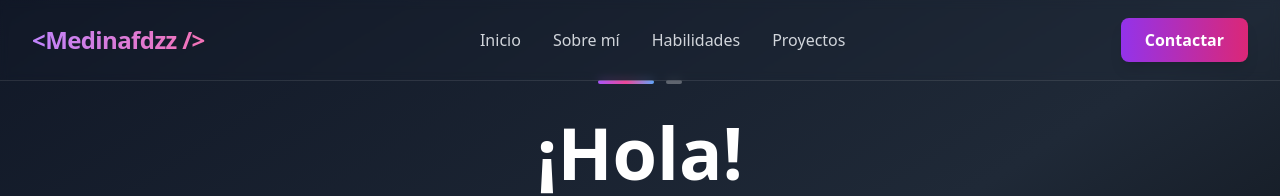
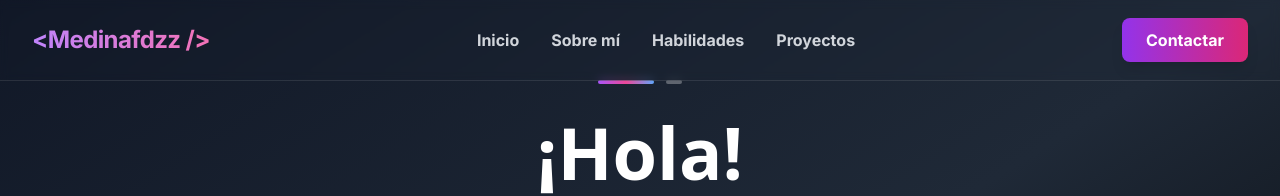
Before and after one commit to medinafdzz/Portfolio, a React (Vite) app: page / in a window 1280 px wide. Shown: the top 196 px of the page. Built offline with nearby package versions, Linux system fonts and the light colour scheme.

Commit message:
cambio de fuente navItems del header

```diff
--- a/index.html
+++ b/index.html
@@ -6,7 +6,8 @@
     <meta name="viewport" content="width=device-width, initial-scale=1.0" />
     <link rel="preconnect" href="https://fonts.googleapis.com">
     <link rel="preconnect" href="https://fonts.gstatic.com" crossorigin>
-    <link href="https://fonts.googleapis.com/css2?family=Poppins:wght@400;500;600;700&display=swap" rel="stylesheet">
+  <link href="https://fonts.googleapis.com/css2?family=Inter:wght@400;500;600;700&display=swap" rel="stylesheet">
+  <link href="https://fonts.googleapis.com/css2?family=Poppins:wght@400;500;600;700&display=swap" rel="stylesheet">
     <title>Medinafdzz</title>
   </head>
   <body>
--- a/src/components/Header.jsx
+++ b/src/components/Header.jsx
@@ -40,7 +40,7 @@ function Header() {
           : 'backdrop-blur-sm border-white/10'
       }`}
     >
-      <nav className="container mx-auto px-4 sm:px-6 lg:px-8 max-w-7xl font-poppins">
+  <nav className="container mx-auto px-4 sm:px-6 lg:px-8 max-w-7xl font-inter">
         <div className="flex justify-between items-center h-20">
           {/* Logo con el nombre*/}
           <a href="#inicio" className="text-2xl font-bold bg-clip-text text-transparent bg-gradient-to-r from-purple-400 to-pink-400 hover:scale-110 transition-transform tracking-tight">
@@ -53,7 +53,7 @@ function Header() {
               <li key={item.name}>
                 <a
                   href={item.href}
-                  className="text-gray-300 hover:text-white transition-colors duration-300 relative group font-medium"
+                  className="text-gray-300 hover:text-white transition-colors duration-300 relative group font-bold"
                 >
                   {item.name}
                   <span className="absolute -bottom-1 left-0 w-0 h-0.5 bg-gradient-to-r from-purple-500 to-pink-500 group-hover:w-full transition-all duration-300"></span>
@@ -89,7 +89,7 @@ function Header() {
                 <li key={item.name} className="py-3">
                   <a
                     href={item.href}
-                    className="text-gray-300 hover:text-white transition-colors duration-300 block w-full text-lg font-medium"
+                    className="text-gray-300 hover:text-white transition-colors duration-300 block w-full text-lg font-bold"
                     onClick={closeMobileMenu}
                   >
                     {item.name}
--- a/src/input.css
+++ b/src/input.css
@@ -9,6 +9,11 @@
 
   body {
     @apply text-gray-100 antialiased;
+  }
+
+  /* Fuente profesional para el Header */
+  .font-inter {
+    font-family: 'Inter', ui-sans-serif, system-ui, -apple-system, 'Segoe UI', Roboto, 'Helvetica Neue', Arial, 'Noto Sans', 'Liberation Sans', sans-serif;
   }
 
   /* Mejora el comportamiento de scroll en iOS */
```
